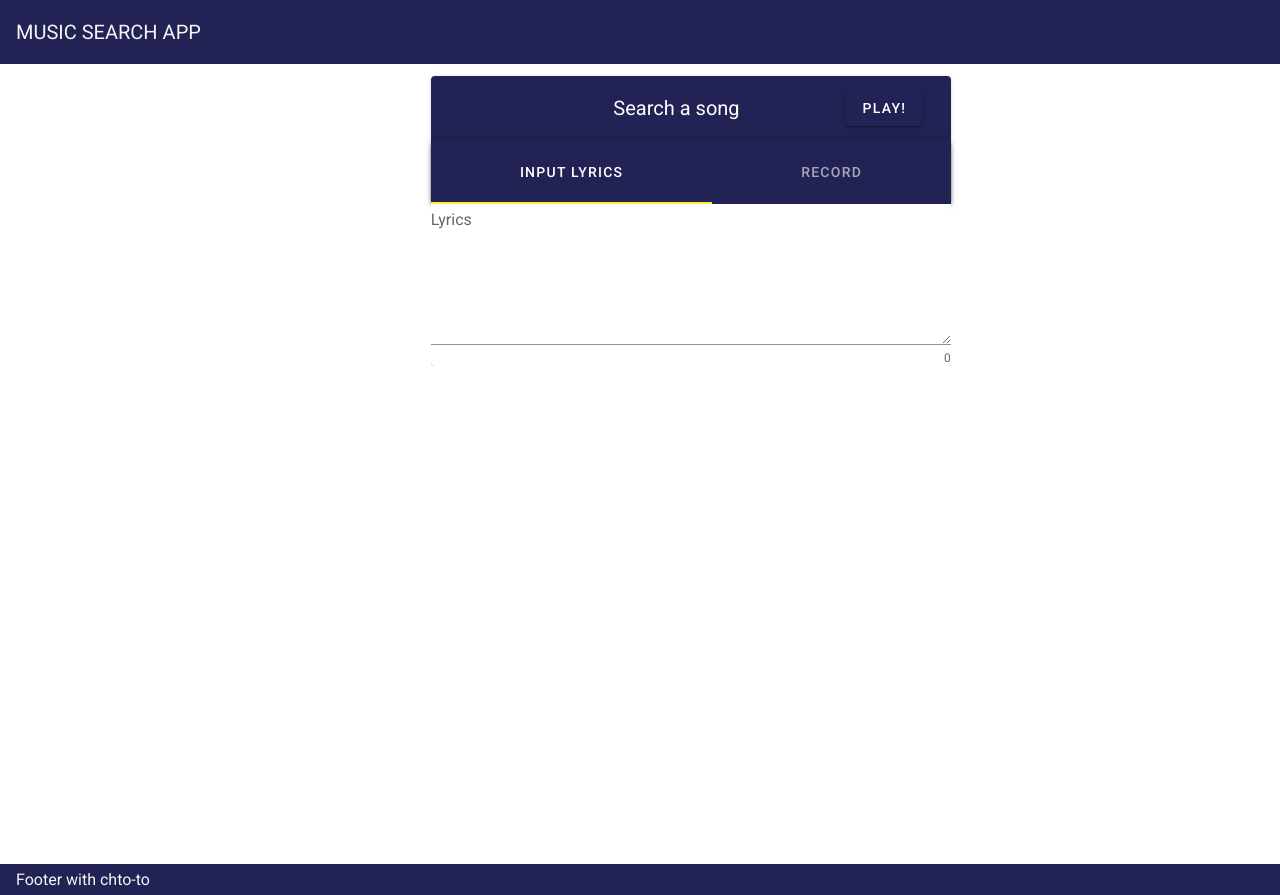
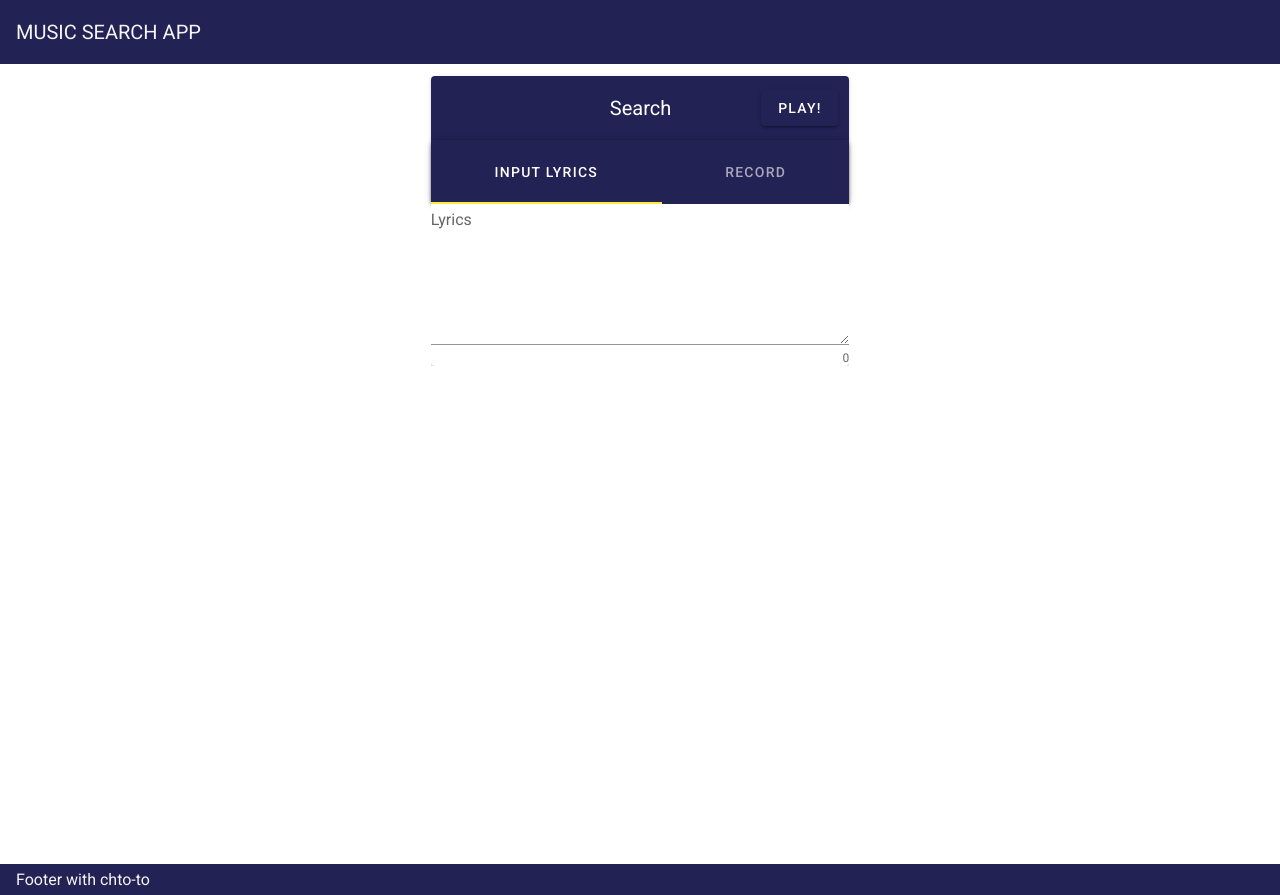
Before and after one commit to BaLiKfromUA/Int20h-2020-Test-task, a Vue app: page / in a window 1280 px wide. Built offline with nearby package versions, Linux system fonts and the light colour scheme; what vue-audio-recorder would draw is missing.

Commit message:
Screw the audioplayer, adaptive is more important

```diff
--- a/src/components/InputData.vue
+++ b/src/components/InputData.vue
@@ -4,16 +4,16 @@
             <v-container fluid>
                 <v-layout align-center justify-center>
                     <v-flex xs12 sm8 md6 lg4 xl4>
-                        <v-card min-width="520px" max-width="520px" class="mx-auto">
-                            <v-toolbar color="#222255" dark flat>
-                                <v-container>
+                        <v-card max-width="520px" class="mx-auto">
+                            <v-toolbar color="#222255" dark flat class="grow-shrink-1">
+                                <v-container fluid>
                                     <v-layout align-center justify-center>
-                                        <v-flex xs4 sm4 md4/>
-                                        <v-flex xs4 sm4 md4>
-                                            <v-toolbar-title>Search a song</v-toolbar-title>
+                                        <v-flex xs5/>
+                                        <v-flex xs4>
+                                            <v-toolbar-title>Search</v-toolbar-title>
                                         </v-flex>
-                                        <v-flex xs2 sm2 md2/>
-                                        <v-flex xs2 sm2 md2>
+                                        <v-flex xs1/>
+                                        <v-flex xs2>
                                             <v-btn color="#222255" v-on:click="sendData">Play!</v-btn>
                                         </v-flex>
                                     </v-layout>
@@ -45,25 +45,25 @@
                                             </v-card>
                                         </v-tab-item>
 
-                                        <v-tab-item>
-                                            <v-container>
-                                                <v-layout align-center justify-center>
-                                                    <v-flex xs10 sm10 md10>
-                                                        <v-card id="audio-recorder" flat class="mx-auto">
-                                                            <audio-recorder
-                                                                    upload-url="some url"
-                                                                    :attempts="1"
-                                                                    :time="1"
-                                                                    :before-recording="callback"
-                                                                    :after-recording="callback"
-                                                                    :before-upload="callback"
-                                                                    :successful-upload="callback"
-                                                                    :failed-upload="callback"/>
-                                                        </v-card>
-                                                    </v-flex>
-                                                </v-layout>
-                                            </v-container>
-                                        </v-tab-item>
+<!--                                        <v-tab-item>-->
+<!--                                            <v-container>-->
+<!--                                                <v-layout align-center justify-center>-->
+<!--                                                    <v-flex xs10 sm10 md10 class="flex-shrink-1">-->
+<!--                                                        <v-card id="audio-recorder" flat class="mx-auto">-->
+<!--                                                            <audio-recorder-->
+<!--                                                                    upload-url="some url"-->
+<!--                                                                    :attempts="1"-->
+<!--                                                                    :time="1"-->
+<!--                                                                    :before-recording="callback"-->
+<!--                                                                    :after-recording="callback"-->
+<!--                                                                    :before-upload="callback"-->
+<!--                                                                    :successful-upload="callback"-->
+<!--                                                                    :failed-upload="callback"/>-->
+<!--                                                        </v-card>-->
+<!--                                                    </v-flex>-->
+<!--                                                </v-layout>-->
+<!--                                            </v-container>-->
+<!--                                        </v-tab-item>-->
                                     </v-tabs>
                                 </v-toolbar>
                             </v-card>
@@ -149,7 +149,7 @@
 </script>
 
 <style scoped>
-    #audio-recorder {
-        align-items: center;
-    }
+    /*#audio-recorder {*/
+    /*    align-items: center;*/
+    /*}*/
 </style>
```
